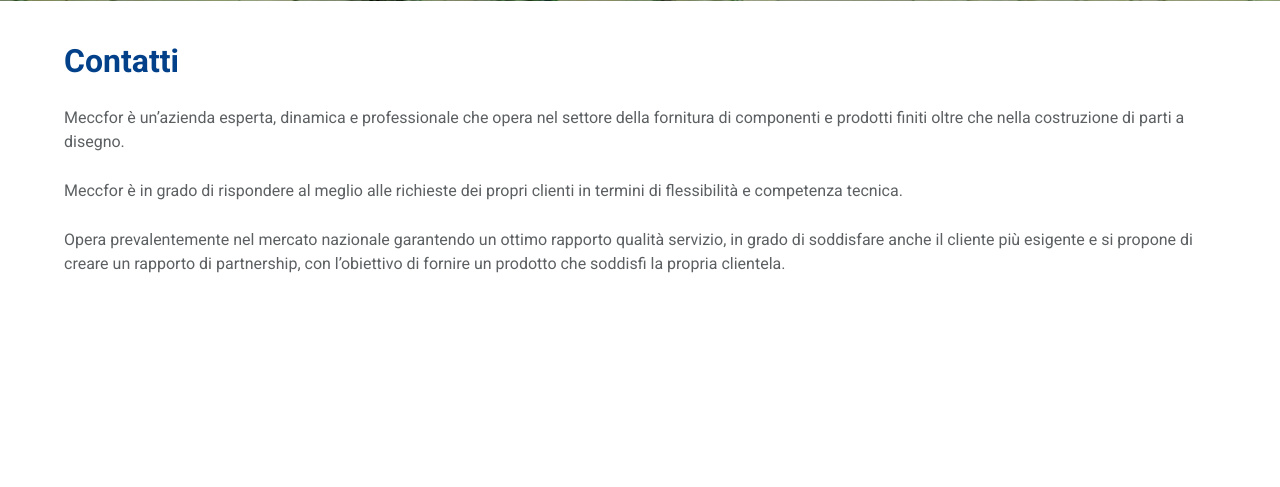
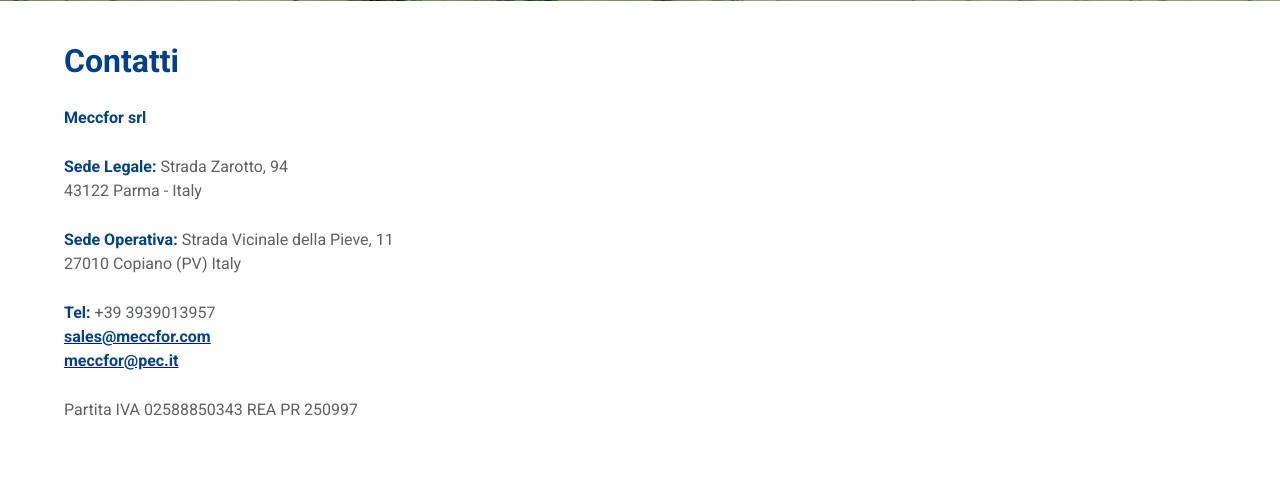
Before and after one commit to imeuro/meccfor, a PHP site: page /contatti in a window 1280 px wide. Shown: the part 1112-1599 px from the top of the page. Before the commit the page ends 1385 px from the top, so only its background shows below. Run offline with PHP 8.4, Linux system fonts and the light colour scheme.

Commit message:
contatti

```diff
--- a/contatti.php
+++ b/contatti.php
@@ -79,11 +79,21 @@
 
 			<div class="mc-page-content">
 				<h1 class="mc-page-title">Contatti</h1>
-				<p>Meccfor è un’azienda esperta, dinamica e professionale che opera nel settore della fornitura di componenti e prodotti finiti oltre che nella costruzione di parti a disegno.</p>
-
-				<p>Meccfor è in grado di rispondere al meglio alle richieste dei propri clienti in termini di flessibilità e competenza tecnica.</p>
-
-				<p>Opera prevalentemente nel mercato nazionale garantendo un ottimo rapporto qualità servizio, in grado di soddisfare anche il cliente più esigente e si propone di creare un rapporto di partnership, con l’obiettivo di fornire un prodotto che soddisfi la propria clientela.</p>
+				<p><strong>Meccfor srl</strong></p>
+				<p>
+					<strong>Sede Legale:</strong> Strada Zarotto, 94<br>
+					43122 Parma - Italy
+				</p>
+				<p>
+					<strong>Sede Operativa:</strong> Strada Vicinale della Pieve, 11<br>
+					27010 Copiano (PV) Italy
+				</p>
+				<p>
+					<strong>Tel:</strong> +39 3939013957<br>
+					<a href="mailto:sales@meccfor.com"><strong>sales@meccfor.com</strong></a><br>
+					<a href="mailto:meccfor@pec.it"><strong>meccfor@pec.it</strong></a>
+				</p>
+				<p>Partita IVA 02588850343 REA PR 250997</p>
 			</div>
 		</div>
 
```
